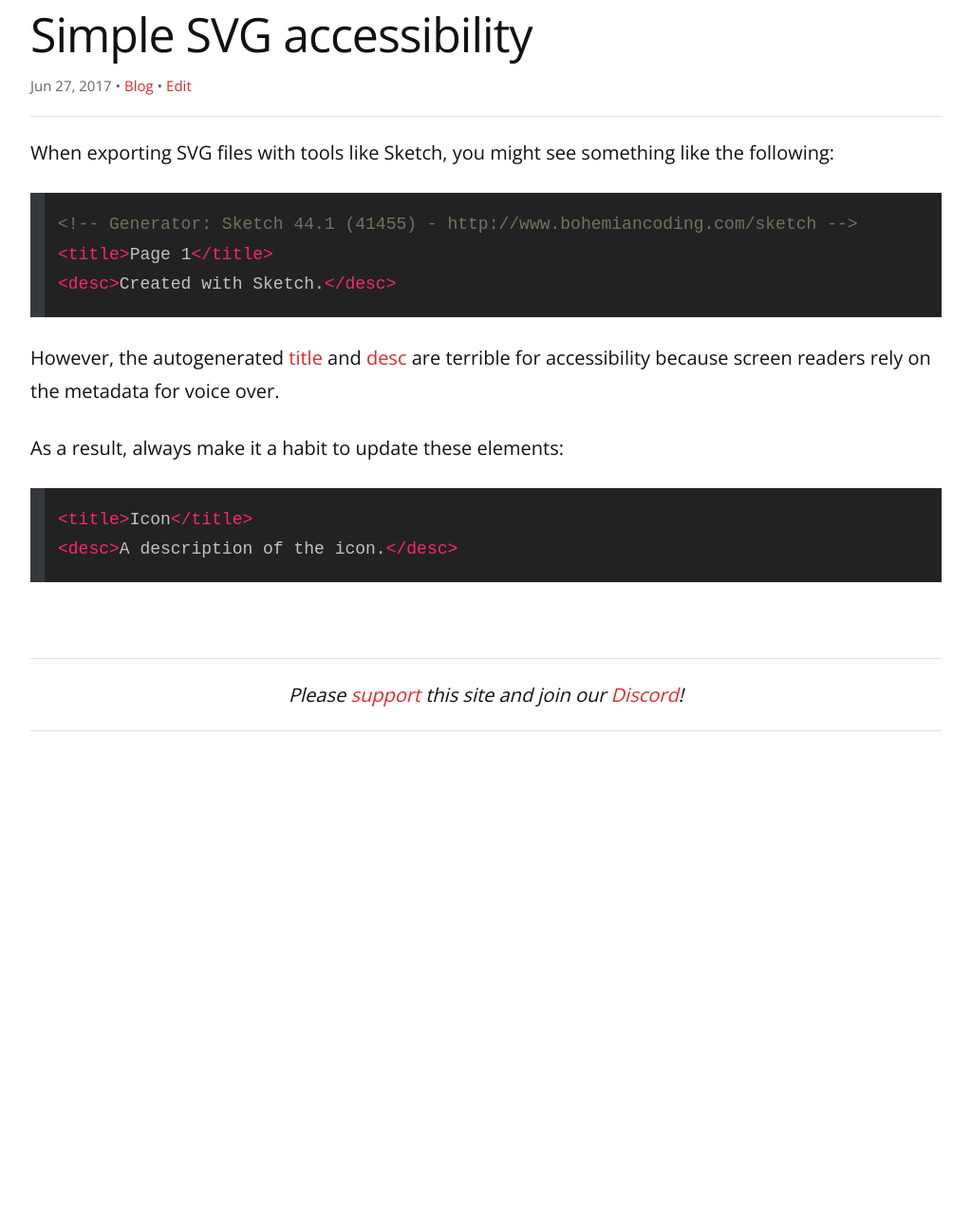
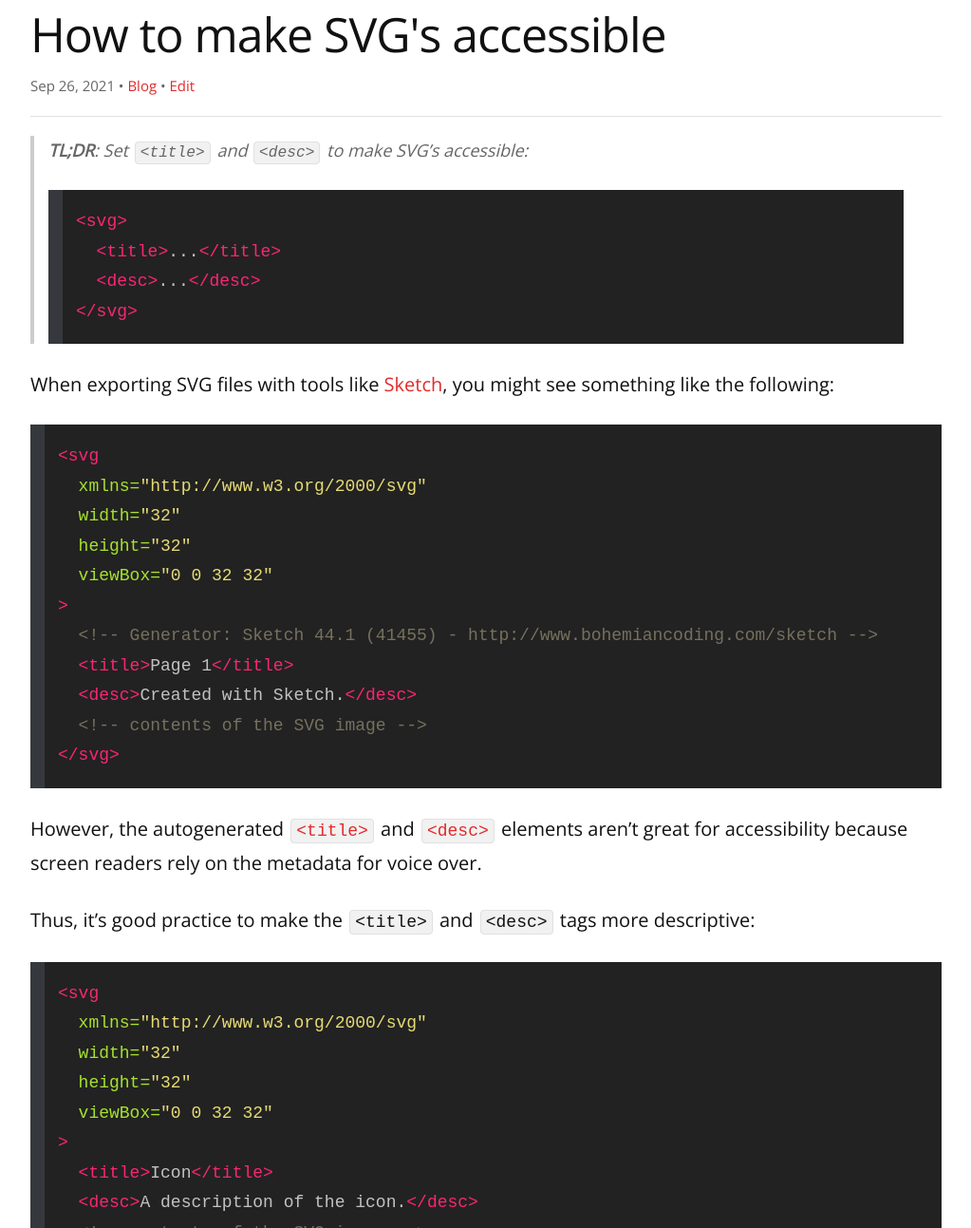
Before and after one commit to remarkablemark/remarkablemark.github.io, a Jekyll site: the page built from _posts/2017/2017-06-27-svg-accessibility.md, in a window 1280 px wide and 1400 px high, cut to the strip 107-1400 px from the top of the window. Shown: the whole strip at 95% size, without its empty margins (128-1151 px from the left). Built offline with Jekyll 4.4.1, drawn with Linux system fonts in a browser that asks for light colours; comment, search, counter and statistics services are not loaded; some of the changed text lies outside the part shown.

Commit message:
fix(posts): update "How to make SVG's accessible"
Post: 2017-06-27-svg-accessibility.md

Improve title, excerpt, post, code blocks, and add TL;DR.

````diff
--- a/_posts/2017/2017-06-27-svg-accessibility.md
+++ b/_posts/2017/2017-06-27-svg-accessibility.md
@@ -1,24 +1,68 @@
 ---
 layout: post
-title: Simple SVG accessibility
-date: 2017-06-27 23:51:36 -4000
-excerpt: A quick way to improve accessibility of SVG files is to update the title and desc elements.
+title: How to make SVG's accessible
+date: 2017-06-27 23:51:36
+updated: 2021-09-26 15:21:29
+excerpt: How to make SVG's accessible by adding title and desc tags.
 categories: svg accessibility
 ---
 
-When exporting SVG files with tools like Sketch, you might see something like the following:
+> **TL;DR**: Set `<title>` and `<desc>` to make SVG's accessible:
+>
+> ```html
+> <svg>
+>   <title>...</title>
+>   <desc>...</desc>
+> </svg>
+> ```
 
-```xml
-<!-- Generator: Sketch 44.1 (41455) - http://www.bohemiancoding.com/sketch -->
-<title>Page 1</title>
-<desc>Created with Sketch.</desc>
+When exporting SVG files with tools like [Sketch](https://www.sketch.com/), you might see something like the following:
+
+```html
+<svg
+  xmlns="http://www.w3.org/2000/svg"
+  width="32"
+  height="32"
+  viewBox="0 0 32 32"
+>
+  <!-- Generator: Sketch 44.1 (41455) - http://www.bohemiancoding.com/sketch -->
+  <title>Page 1</title>
+  <desc>Created with Sketch.</desc>
+  <!-- contents of the SVG image -->
+</svg>
 ```
 
-However, the autogenerated [title](https://developer.mozilla.org/docs/Web/SVG/Element/title) and [desc](https://developer.mozilla.org/docs/Web/SVG/Element/desc) are terrible for accessibility because screen readers rely on the metadata for voice over.
+However, the autogenerated [`<title>`](https://developer.mozilla.org/docs/Web/SVG/Element/title) and [`<desc>`](https://developer.mozilla.org/docs/Web/SVG/Element/desc) elements aren't great for accessibility because screen readers rely on the metadata for voice over.
 
-As a result, always make it a habit to update these elements:
+Thus, it's good practice to make the `<title>` and `<desc>` tags more descriptive:
 
-```xml
-<title>Icon</title>
-<desc>A description of the icon.</desc>
+```html
+<svg
+  xmlns="http://www.w3.org/2000/svg"
+  width="32"
+  height="32"
+  viewBox="0 0 32 32"
+>
+  <title>Icon</title>
+  <desc>A description of the icon.</desc>
+  <!-- contents of the SVG image -->
+</svg>
 ```
+
+If you're using the SVG as an icon, you can add [`role="img"`](https://developer.mozilla.org/docs/Web/Accessibility/ARIA/Roles/Role_Img#svg_and_roleimg) and `aria-labelledby` attributes:
+
+```diff
+ <svg
+   xmlns="http://www.w3.org/2000/svg"
+   width="32"
+   height="32"
+   viewBox="0 0 32 32"
++  role="img"
++  aria-labelledby="icon-title"
+ >
+-  <title>Icon</title>
++  <title id="icon-title">Icon</title>
+   <desc>A description of the icon.</desc>
+   <!-- contents of the SVG image -->
+ </svg>
+```
````
